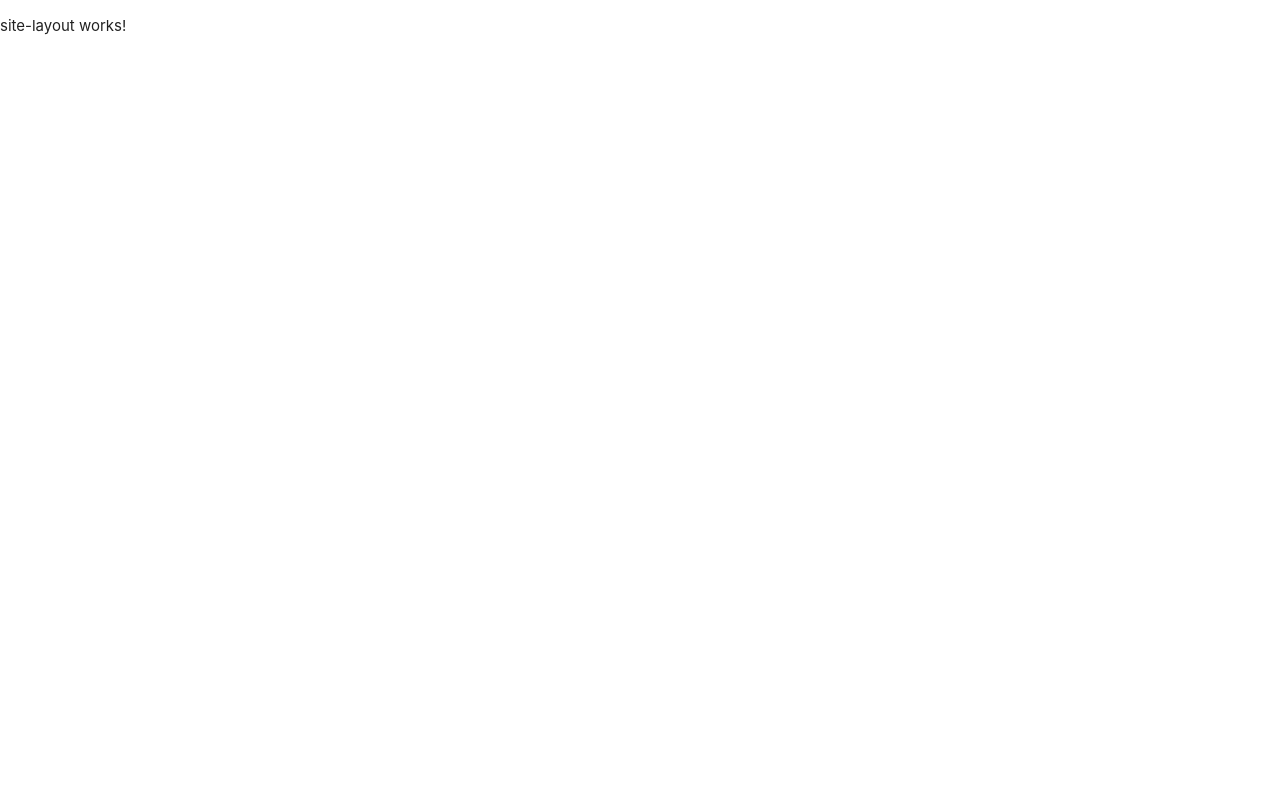
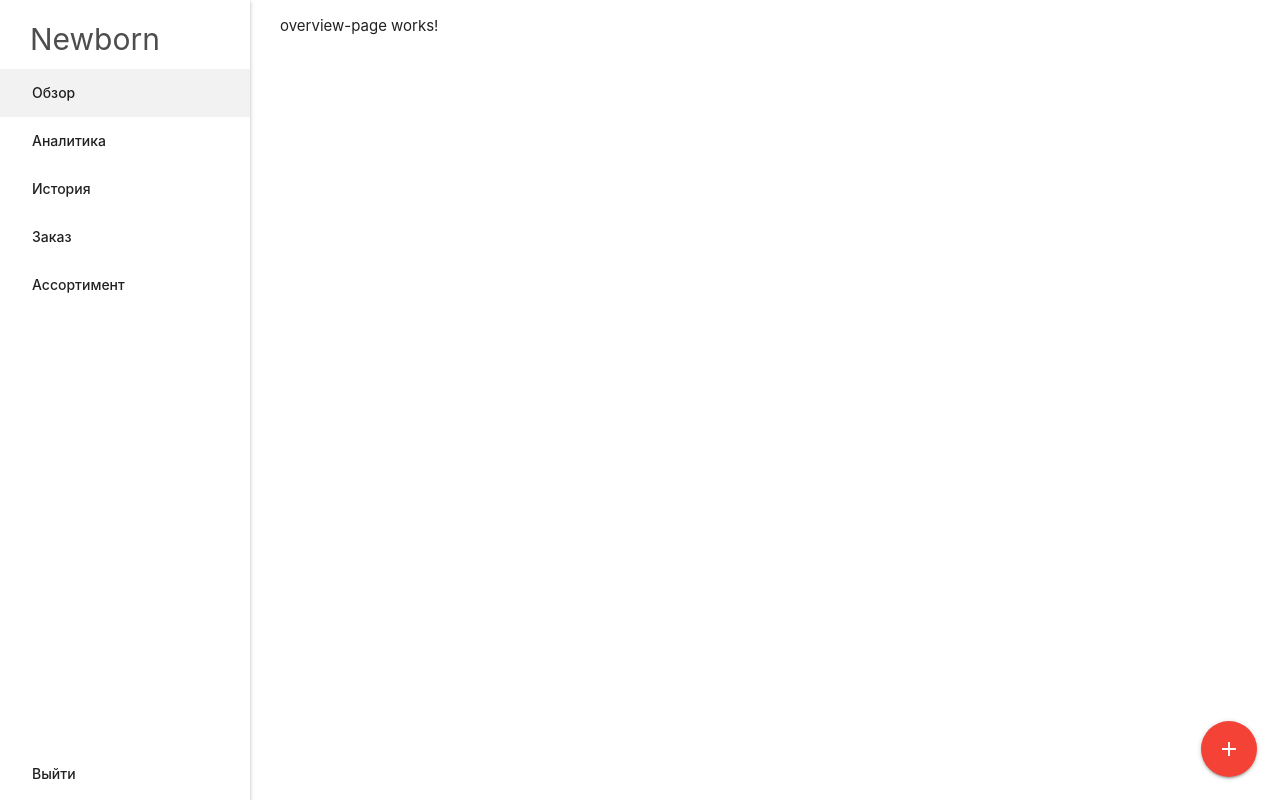
Before and after one commit to kostyanp95/crm-system, an Angular app in the folder client/: page /overview in a window 1280 px wide. Built offline with nearby package versions, Linux system fonts and the light colour scheme; sample sign-in values are in the browser's storage.

Commit message:
feat(site-layout): create main layout

```diff
--- a/client/src/app/overview-page/overview-page.component.ts
+++ b/client/src/app/overview-page/overview-page.component.ts
@@ -1,15 +1,11 @@
-import { Component, OnInit } from '@angular/core';
+import { ChangeDetectionStrategy, Component } from '@angular/core';
 
 @Component({
   selector: 'app-overview-page',
   templateUrl: './overview-page.component.html',
-  styleUrls: ['./overview-page.component.scss']
+  styleUrls: ['./overview-page.component.scss'],
+  changeDetection: ChangeDetectionStrategy.OnPush
 })
-export class OverviewPageComponent implements OnInit {
-
-  constructor() { }
-
-  ngOnInit(): void {
-  }
+export class OverviewPageComponent {
 
 }
--- a/client/src/app/shared/guards/auth.guard.ts
+++ b/client/src/app/shared/guards/auth.guard.ts
@@ -27,7 +27,7 @@ export class AuthGuard implements CanActivate, CanActivateChild {
   }
 
   canActivateChild(route: ActivatedRouteSnapshot, state: RouterStateSnapshot): Observable<boolean> {
-    return this.canActivate(route, state)
+    return this.canActivate(route, state);
   }
 
 }
--- a/client/src/app/shared/layouts/site-layout/site-layout.component.html
+++ b/client/src/app/shared/layouts/site-layout/site-layout.component.html
@@ -1 +1,29 @@
-<p>site-layout works!</p>
+<ul class="sidenav sidenav-fixed a-sidenav">
+  <h4>Newborn</h4>
+
+  <li *ngFor="let link of listLinks" class="bold" routerLinkActive="active">
+    <a [routerLink]="[link.url]" class="waves-effect waves-orange">
+      {{ link.name }}
+    </a>
+  </li>
+
+  <li class="bold last">
+    <a href="#" class="waves-effect waves-orange" (click)="logout($event)">
+      Выйти
+    </a>
+  </li>
+</ul>
+
+<main class="content">
+  <router-outlet></router-outlet>
+</main>
+
+<div class="fixed-action-btn" #floatingButton>
+  <a class="btn-floating btn-large red">
+    <i class="large material-icons">add</i>
+  </a>
+  <ul>
+    <li><a class="btn-floating green"><i class="material-icons">assignment</i></a></li>
+    <li><a class="btn-floating blue"><i class="material-icons">list</i></a></li>
+  </ul>
+</div>
--- a/client/src/app/shared/layouts/site-layout/site-layout.component.ts
+++ b/client/src/app/shared/layouts/site-layout/site-layout.component.ts
@@ -1,15 +1,52 @@
-import { Component, OnInit } from '@angular/core';
+import { AfterViewInit, ChangeDetectionStrategy, Component, ViewChild } from '@angular/core';
+import { AuthService } from "../../services/auth.service";
+import { Router } from "@angular/router";
+import { MaterializeService } from "../../services/materialize.service";
 
 @Component({
   selector: 'app-site-layout',
   templateUrl: './site-layout.component.html',
-  styleUrls: ['./site-layout.component.scss']
+  styleUrls: ['./site-layout.component.scss'],
+  changeDetection: ChangeDetectionStrategy.OnPush
 })
-export class SiteLayoutComponent implements OnInit {
+export class SiteLayoutComponent implements AfterViewInit {
 
-  constructor() { }
+  @ViewChild('floatingButton') floatingButton
 
-  ngOnInit(): void {
+  listLinks = [
+    {
+      url: '/overview',
+      name: 'Обзор'
+    },
+    {
+      url: '/analytics',
+      name: 'Аналитика'
+    },
+    {
+      url: '/history',
+      name: 'История'
+    },
+    {
+      url: '/order',
+      name: 'Заказ'
+    },
+    {
+      url: '/categories',
+      name: 'Ассортимент'
+    }
+  ]
+
+  constructor(private authService: AuthService,
+              private router: Router) {
   }
 
+  ngAfterViewInit(): void {
+    MaterializeService.initFloatButton(this.floatingButton)
+  }
+
+  logout(event: Event): void {
+    event.preventDefault()
+    this.authService.logOut()
+    this.router.navigate(['/login'])
+  }
 }
```
Also changed, not shown: client/src/app/app-routing.module.ts (+7 -6 lines).
